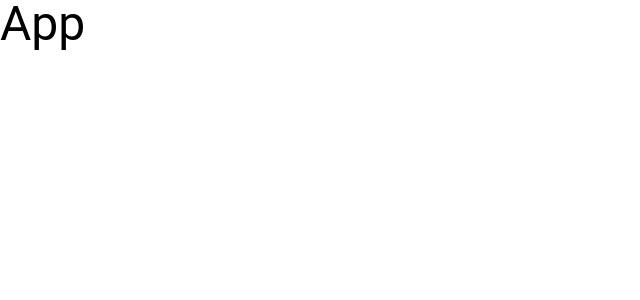
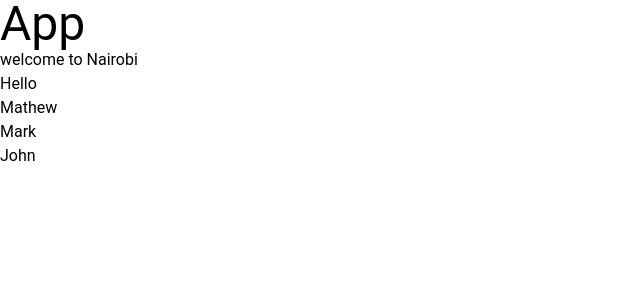
Before and after one commit to Mwimar/react-jobs, a React (Vite) app: page / in a window 1280 px wide. Shown: the top 300 px of the page, without its empty margins (0-640 px from the left). Built offline with nearby package versions, Linux system fonts and the light colour scheme.

Commit message:
adding lists

```diff
--- a/src/App.jsx
+++ b/src/App.jsx
@@ -1,9 +1,21 @@
 const App = () => {
+  const address = 'Nairobi';
+  const names=['Mathew', 'Mark', 'John']
   return (
+    <>
     <div className='text-5xl'>
       App
 
-    </div>
+      </div>
+      <p>welcome to { address}</p>
+      <p>Hello</p>
+      <ul>
+        {names.map((name, index) => (
+          <li key={index}>{name }</li>
+        ))}
+      </ul>
+
+    </>
   )
 }
 
```
